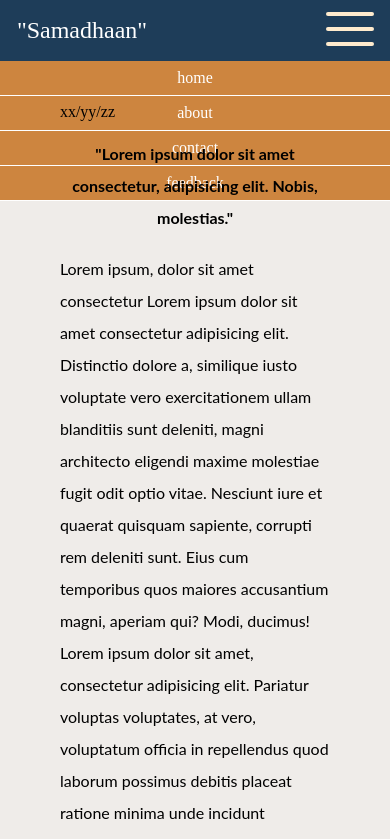
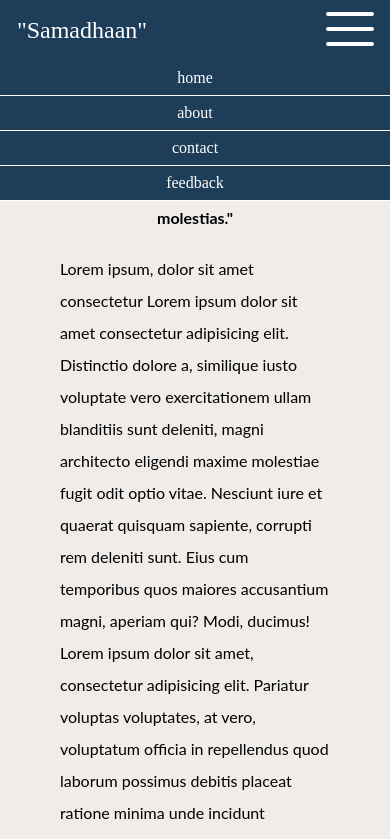
Before and after one commit to ChaturvediAman/blog, a plain HTML site: page index.html in a window 390 px wide. Both pictures are taken after a click on the link 350 px from the left and 28 px from the top of the page. Shown: the top 839 px of the page. Drawn offline with Linux system fonts and the light colour scheme.

Commit message:
commit or main

```diff
--- a/css/phone.css
+++ b/css/phone.css
@@ -19,6 +19,7 @@
     }
 
     .navbar-links ul{
+        z-index: 2;
         flex-direction: column;
         width: 100%;
         margin-right: 0%;
@@ -29,6 +30,6 @@
     }
     .navbar-links ul li a{
         padding: .5rem 1rem;
-        background-color: peru;
+        background-color: var(--primary-color);
     }
 }
--- a/css/style.css
+++ b/css/style.css
@@ -57,7 +57,7 @@
 .toggle-button .bar{
     height: .25rem;
     width: 100%;
-    background-color: blanchedalmond;
+    background-color: var(--secondary-color);
     border-radius: 1rem;
 }
 
--- a/css/utils.css
+++ b/css/utils.css
@@ -12,8 +12,8 @@
 
     --size-pen:1.0rem;
 
+    --primary-color:#1e3d59;
     --secondary-color:#fff;
-    --primary-color:#1e3d59;
     --tertiary-color:#c0bbac;
     --quaternary-color:#efece9;
     --margin:0 0 1.2rem;
--- a/index.html
+++ b/index.html
@@ -4,7 +4,7 @@
         <meta charset="UTF-8">
         <meta http-equiv="X-UA-Compatible" content="IE=edge">
         <meta name="viewport" content="width=device-width, initial-scale=1.0">
-        <title>index</title>
+        <title>Samadhaan</title>
         <link rel="stylesheet" href="/css/style.css">
         <link rel="stylesheet" href="/css/utils.css">
         <link rel="stylesheet" href="/css/phone.css">
@@ -43,7 +43,7 @@
 
             <div class="content-box">
 
-                <div class="date">xx/yy/zz</div>
+                <div class="date">25/06/2021</div>
 
                 <div class="heading">"Lorem ipsum dolor sit amet consectetur, adipisicing elit. Nobis, molestias."</div>
 
```
